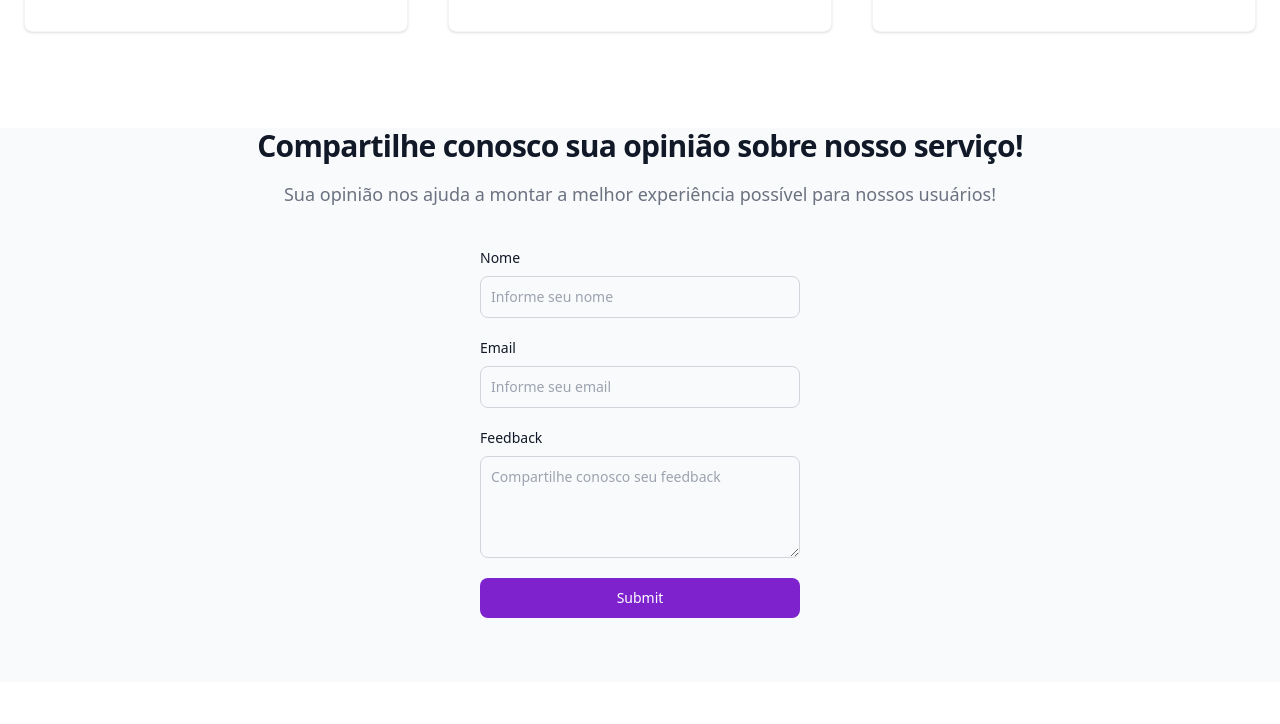
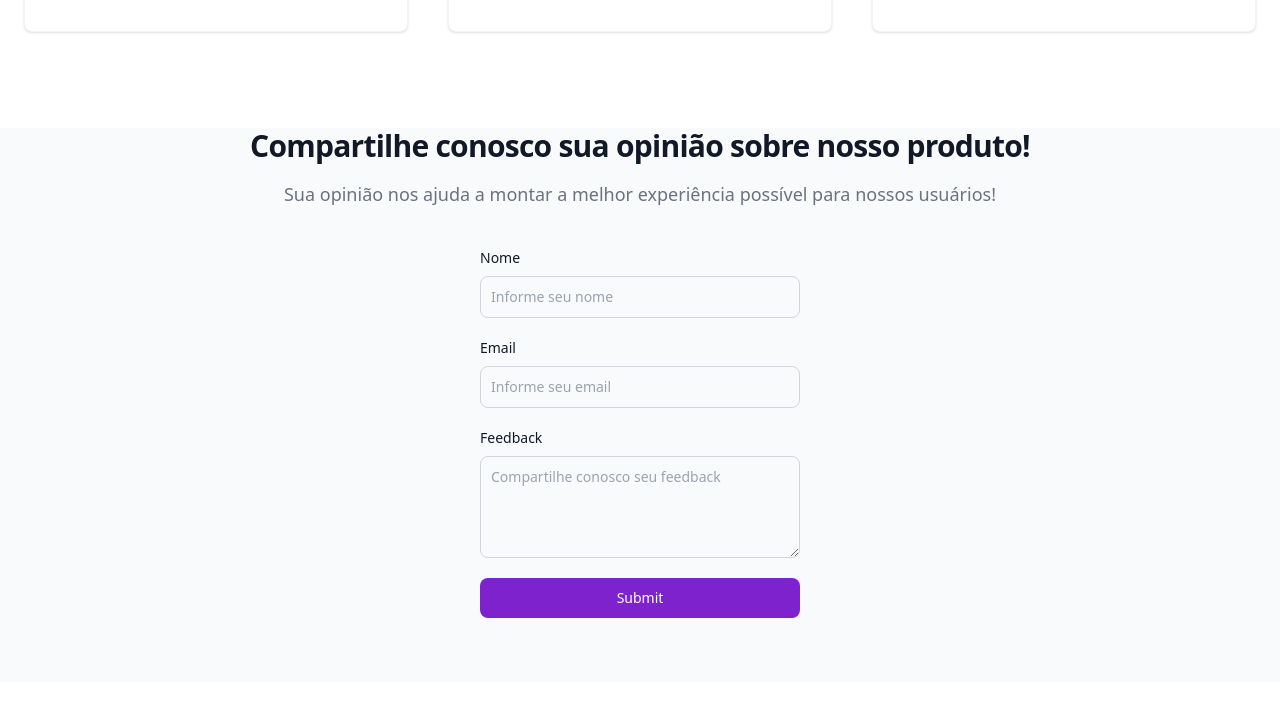
Before and after one commit to miguelgmoreira/room8s, a website: page src/index.html in a window 1280 px wide. Shown: the part 3120-3844 px from the top of the page. Drawn offline with Linux system fonts and the light colour scheme.

Commit message:
Update index.html

```diff
--- a/src/index.html
+++ b/src/index.html
@@ -700,7 +700,7 @@
   <section id="contact" class="bg-gray-50 dark:bg-gray-900 p-4 py-6 mx-auto lg:py-16 md:p-8 lg:p-10 lg:pt-0">
     <div class="text-center mb-8 lg:mb-10">
       <h2 class="mb-4 text-3xl font-extrabold tracking-tight text-gray-900 dark:text-white">
-        Compartilhe conosco sua opinião sobre nosso serviço!
+        Compartilhe conosco sua opinião sobre nosso produto!
       </h2>
       <p class="font-light text-gray-500 sm:text-lg dark:text-gray-400">
         Sua opinião nos ajuda a montar a melhor experiência possível para nossos usuários!
```
